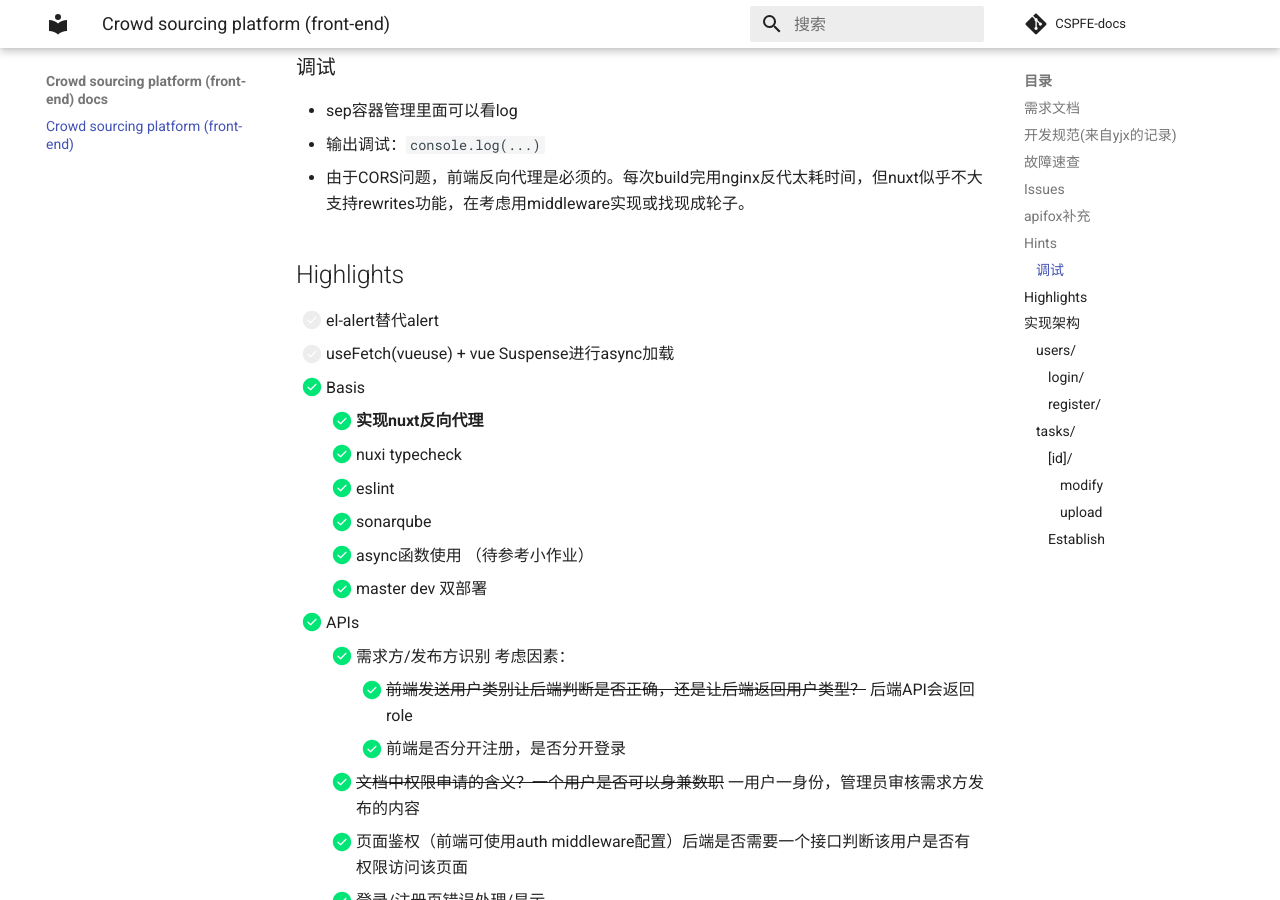
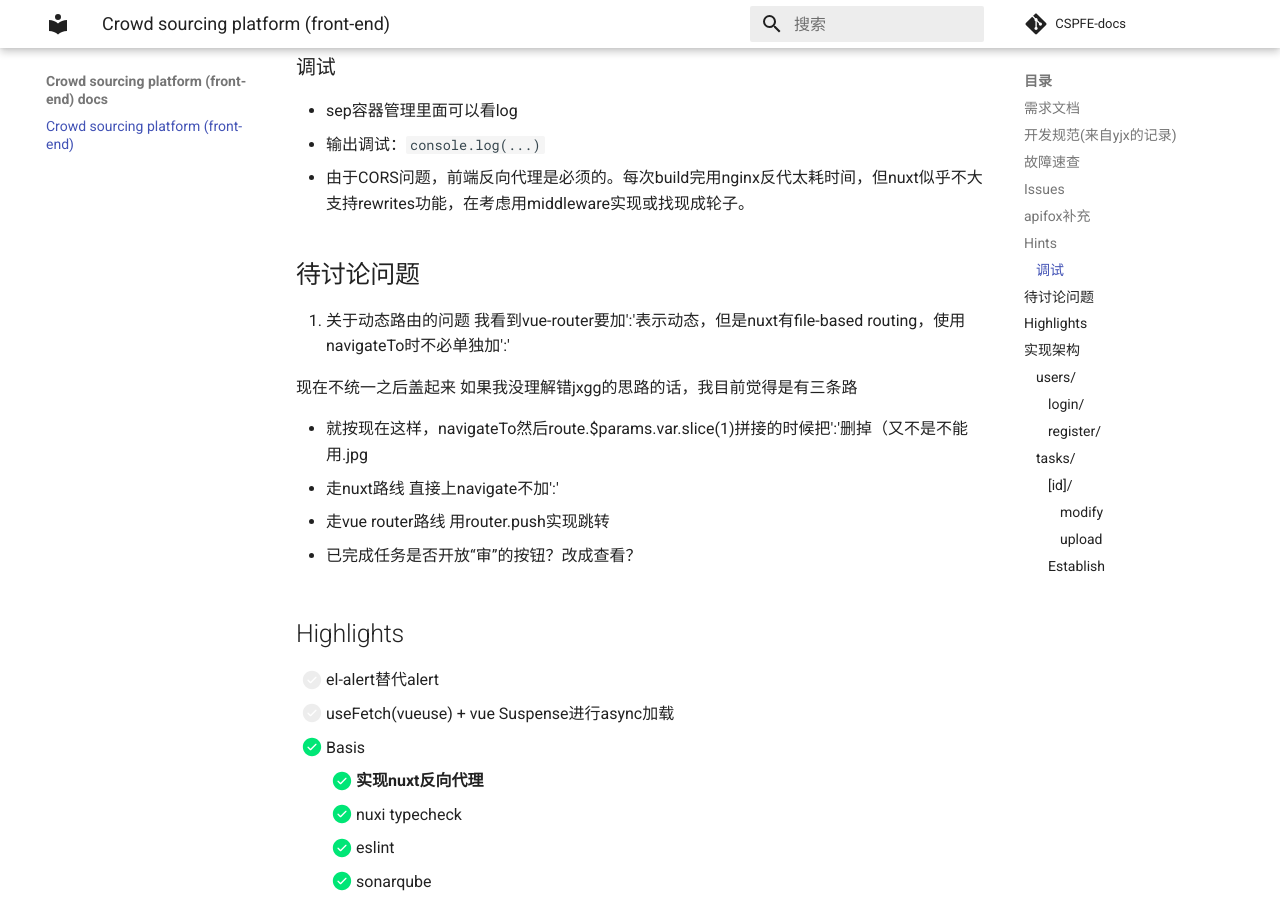
Before and after one commit to syniox/CSFE-docs, an MkDocs documentation site: the page built from docs/index.md, in a window 1280 px wide and 900 px high, scrolled down 1214 px. Built offline with MkDocs 1.6.1 and Material for MkDocs 9.7.7, drawn with Linux system fonts in a browser that asks for light colours; comment, search, counter and statistics services are not loaded.

Commit message:
Update index.md

```diff
--- a/docs/index.md
+++ b/docs/index.md
@@ -41,6 +41,19 @@ tasks.status:
 - sep容器管理里面可以看log
 - 输出调试：`console.log(...)`
 - 由于CORS问题，前端反向代理是必须的。每次build完用nginx反代太耗时间，但nuxt似乎不大支持rewrites功能，在考虑用middleware实现或找现成轮子。
+
+## 待讨论问题
+
+1. 关于动态路由的问题 我看到vue-router要加':'表示动态，但是nuxt有file-based routing，使用navigateTo时不必单独加':'
+
+现在不统一之后盖起来
+如果我没理解错jxgg的思路的话，我目前觉得是有三条路
+
+- 就按现在这样，navigateTo然后route.$params.var.slice(1)拼接的时候把':'删掉（又不是不能用.jpg
+- 走nuxt路线 直接上navigate不加':'
+- 走vue router路线 用router.push实现跳转
+
+2. 已完成任务是否开放“审”的按钮？改成查看？
 
 ## Highlights
 
```
